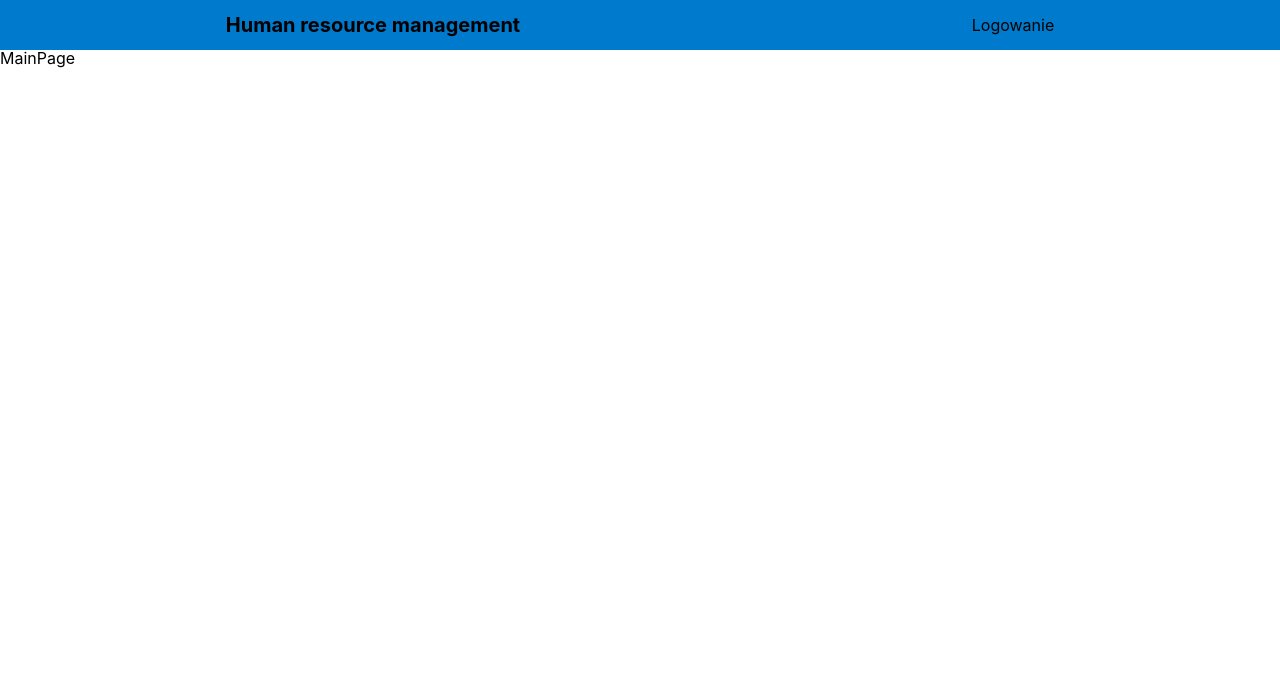
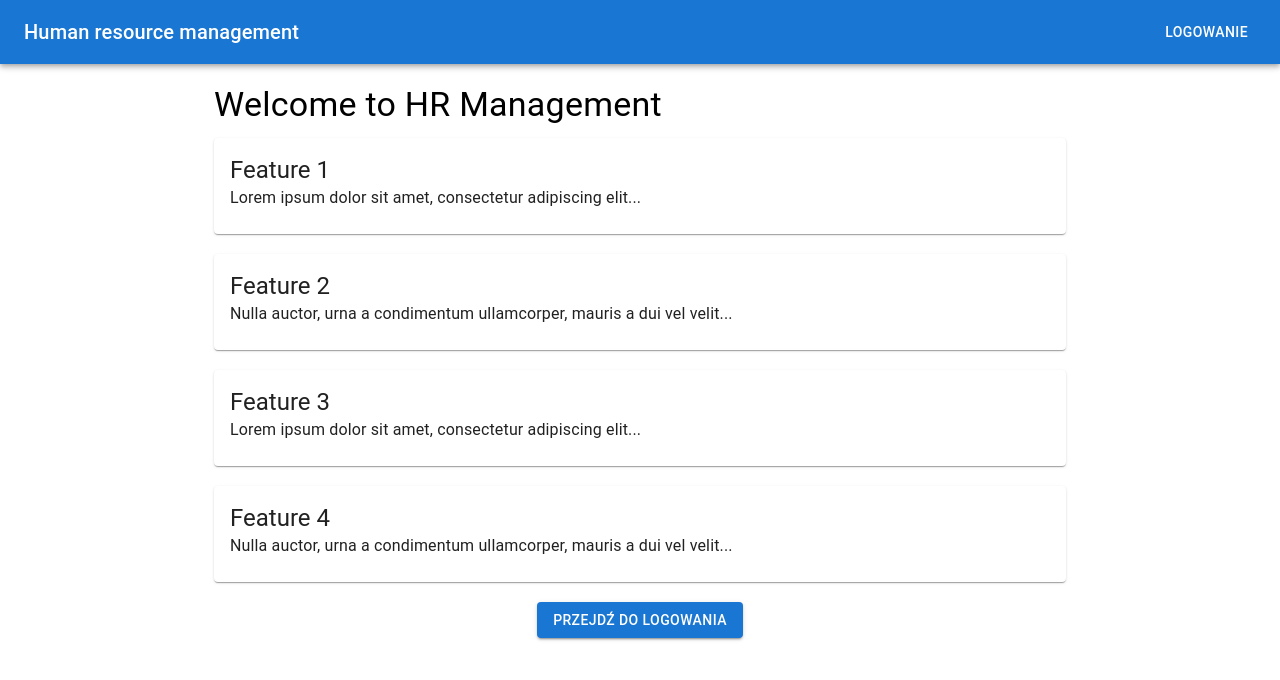
Before and after one commit to kamilpawlica/projekt-inz, a React (Create React App) app in the folder projekt-inz/: page / in a window 1280 px wide. Shown: the top 680 px of the page. Built offline with nearby package versions, Linux system fonts and the light colour scheme; no server answers.

Commit message:
Main i loginpage edit

```diff
--- a/projekt-inz/src/App.css
+++ b/projekt-inz/src/App.css
@@ -100,29 +100,30 @@ input, select {
 
 
 .navbar {
-  height: 50px;
-  background-color: #007acc;
-  color: black;
+  display: flex;
+  justify-content: space-between;
+  background-color: #1976d2;
+  color: white;
+}
+
+.logo {
+  margin-left: 16px;
+}
+
+.list {
+  list-style: none;
   display: flex;
   align-items: center;
-  justify-content: space-around;
-}
-
-.logo{
-  font-size: 20px;
-  font-weight: bold;
-}
-
-.list{
-  display: flex;
-  align-items: center;
-  list-style: none;
+  margin-right: 16px;
 }
 
 .listItem {
-  margin-right: 20px;
-  font-weight: 500;
-  cursor: pointer;
+  margin-left: 8px;
+}
+
+.link {
+  color: white;
+  text-decoration: none;
 }
 
 .avatar{
@@ -134,16 +135,17 @@ input, select {
 
 
 .login {
-  height: calc(100vh - 50px);
+  margin-top: 150px;
+  height: 300px;
   display: flex;
   align-items: center;
   justify-content: center;
 }
 
 .wrapper {
-  width: 60%;
-  height: 75%;
-  border: 1px solid goldenrod;
+  width: 30%;
+  height: 65%;
+  border: 2px solid #1976d2;
   display: flex;
   align-items: center;
   border-radius: 20px;
@@ -162,6 +164,14 @@ input, select {
   align-items: center;
   justify-content: center;
   position: relative;
+}
+
+
+.backgroundImage {
+  background-image: url('./img/background.png');
+  background-size: cover;
+  background-position: center;
+  opacity: 0.5; /* Dostosuj przezroczystość według potrzeb */
 }
 
 
@@ -219,15 +229,12 @@ input{
 }
 
 .loginTitle{
-  position: absolute;
-  top: 200px;
-  color:lightgray
+
+  margin: 15px;
+  color:#1976d2;
 }
 
-.link {
-  color: inherit;
-  text-decoration: none;
-}
+
 
 @media screen and (max-width: 992px) {
   .card {
--- a/projekt-inz/src/components/Navbar.jsx
+++ b/projekt-inz/src/components/Navbar.jsx
@@ -1,36 +1,35 @@
+import React from "react";
+import { AppBar, Toolbar, Typography, Button, Avatar, Box } from "@mui/material";
 import { Link } from "react-router-dom";
 
 const Navbar = ({ user }) => {
   const logout = () => {
     window.open("http://localhost:5000/auth/logout", "_self");
   };
+
   return (
-    <div className="navbar">
-      <span className="logo">
-
+    <AppBar position="static" className="navbar">
+      <Toolbar>
+        <Typography variant="h6" component="div" sx={{ flexGrow: 1 }}>
           Human resource management
-
-      </span>
-      {user ? (
-        <ul className="list">
-          <li className="listItem">
-            <img
-              src={user.photos[0].value}
-              alt=""
-              className="avatar"
-            />
-          </li>
-          <li className="listItem">{user.displayName}</li>
-          <li className="listItem" onClick={logout}>
-            Logout
-          </li>
-        </ul>
-      ) : (
-        <Link className="link" to="login">
-          Logowanie
-        </Link>
-      )}
-    </div>
+        </Typography>
+        {user ? (
+          <Box sx={{ display: "flex", alignItems: "center" }}>
+            <Avatar src={user.photos[0].value} alt={user.displayName} sx={{ marginRight: 1 }} />
+            <Box sx={{ marginRight: 1 }}>
+              <Typography variant="body2">{user.displayName}</Typography>
+            </Box>
+            <Button color="inherit" onClick={logout}>
+              Logout
+            </Button>
+          </Box>
+        ) : (
+          <Link to="login" className="link">
+            <Button color="inherit">Logowanie</Button>
+          </Link>
+        )}
+      </Toolbar>
+    </AppBar>
   );
 };
 
--- a/projekt-inz/src/pages/Login.js
+++ b/projekt-inz/src/pages/Login.js
@@ -1,5 +1,6 @@
-import Google from "../img/google.png";
-
+import React from "react";
+import { Container, Paper, Typography, Button, Box, Avatar } from "@mui/material";
+import GoogleIcon from "../img/google.png"; // Zaimportuj ikonę Google
 
 const Login = () => {
   const google = () => {
@@ -7,28 +8,25 @@ const Login = () => {
   };
 
   return (
-    <div className="login">
-
-      <div className="wrapper">
-        <div className="left">
-        <div className="loginTitle"><h1>Logowanie pracownika</h1></div>
-          <div className="loginButton google" onClick={google}>
-
-            <img src={Google} alt="" className="icon" />
-            Google
-          </div>
-        </div>
-        <div className="center">
-          <div className="line" />
-        </div>
-        <div className="right">
-          <div className="loginTitle"><h1>Logowanie administratora</h1></div>
-          <input type="text" placeholder="Username" />
-          <input type="text" placeholder="Password" />
-          <button className="submit">Login</button>
-        </div>
-      </div>
-    </div>
+    <Container maxWidth="sm">
+      <Paper elevation={3} className="login" sx={{ padding: 2 }} > {/* Zmniejsz padding */}
+        <Box display="flex" flexDirection="column" alignItems="center" justifyContent="center" height="100%">
+        <Typography variant="h7" component="h1" gutterBottom sx={{ marginBottom: 2 }}> {/* Zmniejsz rozmiar tekstu i odstęp od dołu */}
+            LOGOWANIE
+          </Typography>
+          <Button
+            variant="contained"
+            color="primary"
+            size="large"
+            startIcon={<Avatar src={GoogleIcon} alt="Google" />}
+            onClick={google}
+            sx={{ mt: 2 }}
+          >
+            Logowanie za pomocą Google
+          </Button>
+        </Box>
+      </Paper>
+    </Container>
   );
 };
 
--- a/projekt-inz/src/pages/MainPage.jsx
+++ b/projekt-inz/src/pages/MainPage.jsx
@@ -1,9 +1,89 @@
-import React from 'react'
+import React from 'react';
+import { AppBar, Toolbar, Typography, Container, Button, Card, CardContent } from '@mui/material';
+import { useScrollTrigger, Fade } from '@mui/material';
+import { Link } from 'react-router-dom';
 
-const MainPage = () => {
+function FadeOnScroll(props) {
+  const { children } = props;
+  const trigger = useScrollTrigger();
+
   return (
-    <div>MainPage</div>
-  )
+    <Fade in={!trigger}>
+      {children}
+    </Fade>
+  );
 }
 
-export default MainPage
+function FeatureCard({ title, description }) {
+  const cardStyle = {
+    marginBottom: '20px',
+    transition: 'background-color 0.3s', // Dodaje płynne przejście koloru
+  };
+
+  const cardHoverStyle = {
+    ...cardStyle,
+    '&:hover': {
+      backgroundColor: '#1976d2',
+      color: 'white', // Zmienia kolor tekstu po najechaniu
+    },
+  };
+
+  return (
+    <Card sx={cardHoverStyle}>
+      <CardContent>
+        <Typography variant="h5" component="h2">{title}</Typography>
+        <Typography variant="body1">{description}</Typography>
+      </CardContent>
+    </Card>
+  );
+}
+
+function MainPage() {
+  return (
+    <div>
+
+      <Container maxWidth="md">
+        <FadeOnScroll>
+          <div style={{ marginTop: '20px' }}>
+            <Typography variant="h4" component="h1" gutterBottom>
+
+              Welcome to HR Management
+
+            </Typography>
+
+            {/* Opis aplikacji */}
+            <FeatureCard
+              title="Feature 1"
+              description="Lorem ipsum dolor sit amet, consectetur adipiscing elit..."
+
+            />
+            <FeatureCard
+              title="Feature 2"
+              description="Nulla auctor, urna a condimentum ullamcorper, mauris a dui vel velit..."
+            />
+            <FeatureCard
+              title="Feature 3"
+              description="Lorem ipsum dolor sit amet, consectetur adipiscing elit..."
+
+            />
+            <FeatureCard
+              title="Feature 4"
+              description="Nulla auctor, urna a condimentum ullamcorper, mauris a dui vel velit..."
+            />
+
+            <div style={{ textAlign: 'center', margin: '20px 0' }}>
+              <Link to="/login" style={{ textDecoration: 'none' }}>
+                <Button variant="contained" color="primary">
+                  Przejdź do logowania
+                </Button>
+              </Link>
+            </div>
+          </div>
+
+        </FadeOnScroll>
+      </Container>
+    </div>
+  );
+}
+
+export default MainPage;
--- a/projekt-inz/src/pages/UserPanel.jsx
+++ b/projekt-inz/src/pages/UserPanel.jsx
@@ -7,7 +7,6 @@ import AvailabilityForm from '../components/AvailabilityForm';
 import Benefits from '../components/Benefits';
 import Training from '../components/Training';
 import "../pages/AdminPanel.jsx";
-import Danezdj from "../img/dane.PNG";
 import { Link } from "react-router-dom";
 import "../pages/UserPanel.css"
 const UserPanel = () => {
```
Also changed, not shown: projekt-inz/package.json (+7 -0 lines), projekt-inz/src/img/background.png (added), 1 other file (tests, documents, lock files or other folders).
